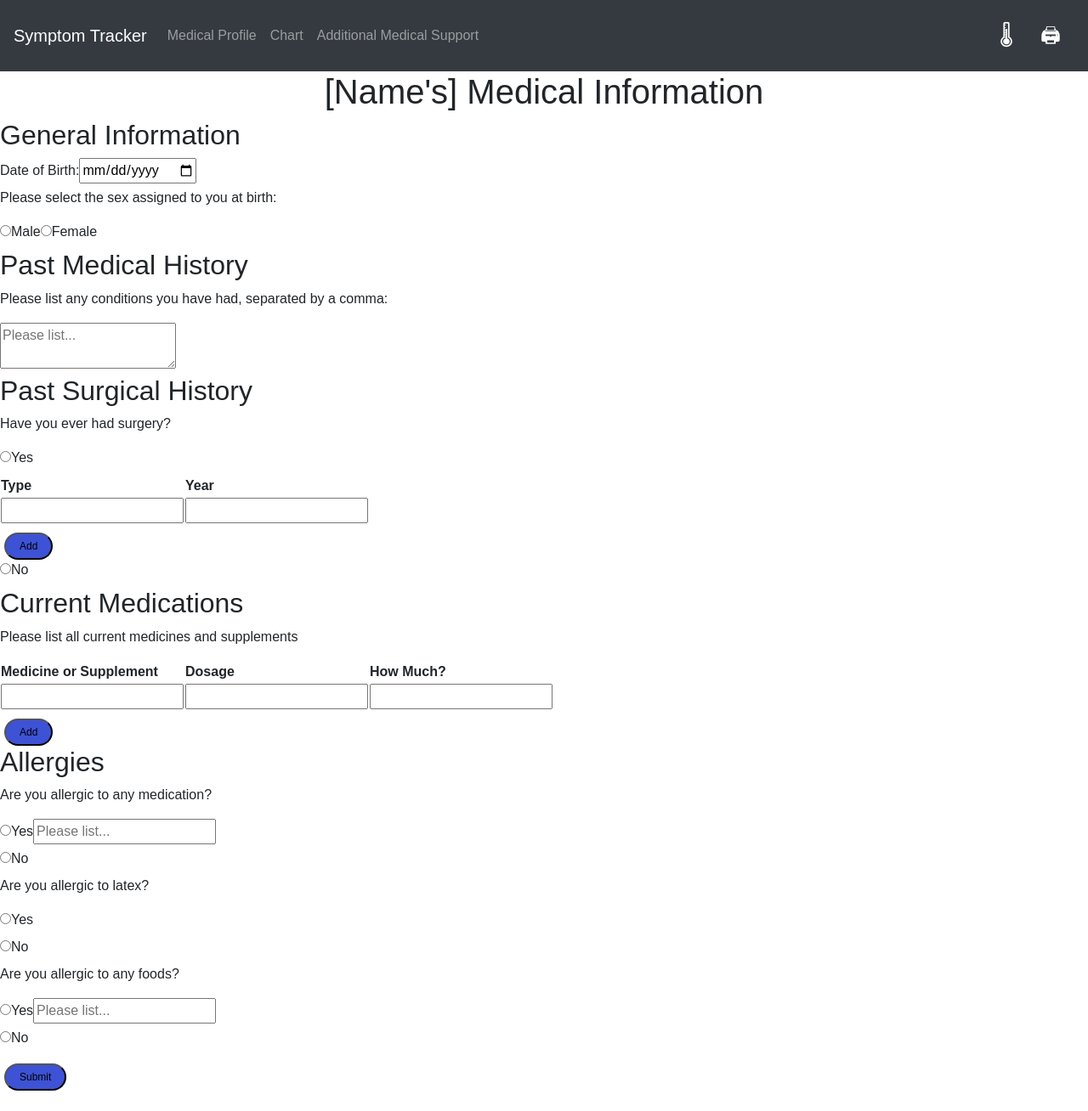
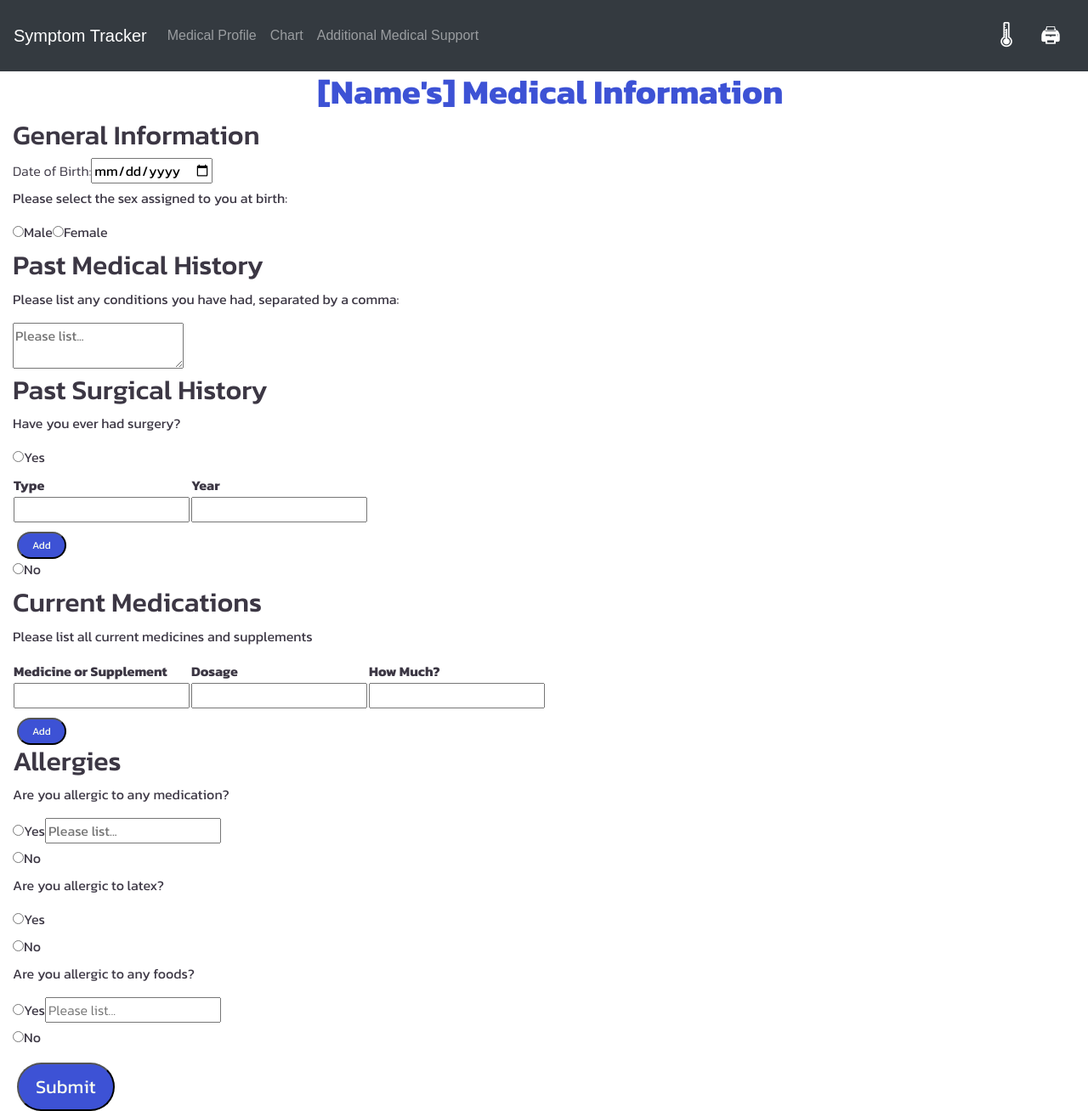
Before and after one commit to andrewjknapp/Symptom-Tracker, a React (Create React App) app in the folder client/: page /medical-profile in a window 1280 px wide. Shown: the whole page at 85% size. Before the commit the page ends 1284 px from the top, so only its background shows below. Built offline with nearby package versions, Linux system fonts and the light colour scheme.

Commit message:
added styling classes to med profile

```diff
--- a/client/public/index.html
+++ b/client/public/index.html
@@ -12,7 +12,7 @@
     <link rel="manifest" href="%PUBLIC_URL%/manifest.json">
     <link rel="stylesheet" href="https://stackpath.bootstrapcdn.com/bootstrap/4.4.1/css/bootstrap.min.css" integrity="sha384-Vkoo8x4CGsO3+Hhxv8T/Q5PaXtkKtu6ug5TOeNV6gBiFeWPGFN9MuhOf23Q9Ifjh" crossorigin="anonymous">
     <link rel="shortcut icon" href="%PUBLIC_URL%/favicon.ico">
-    <!--
+    <link href="https://fonts.googleapis.com/css2?family=Kanit:wght@300;400;500;600;700;800&display=swap" rel="stylesheet">    <!--
       Notice the use of %PUBLIC_URL% in the tags above.
       It will be replaced with the URL of the `public` folder during the build.
       Only files inside the `public` folder can be referenced from the HTML.
@@ -21,7 +21,7 @@
       work correctly both with client-side routing and a non-root public URL.
       Learn how to configure a non-root public URL by running `npm run build`.
     -->
-    <title>React App</title>
+    <title>Symptom Tracker</title>
   </head>
   <body>
     <noscript>
--- a/client/src/component/assets/css/MedicalProfile.css
+++ b/client/src/component/assets/css/MedicalProfile.css
@@ -3,8 +3,47 @@
     display: inline-block;
     padding: 5px 16px;
     background-color: #3D52D5;
+    color: #FBFFF1;
     border-radius: 25px;
     font-size: 12px;
     margin-top: 10px;
     margin-left: 5px;
 }
+
+.allMedText {
+    color: #3C3744;
+    font-family: 'Kanit';
+    margin-left: 15px;
+}
+
+.medHead1 {
+    color: #3D52D5;
+    font-weight: 700;
+
+}
+
+.medHead2 {
+    font-weight: 500;
+
+}
+
+.medBody1 {
+    font-weight: 400;
+
+}
+
+.medBody2 {
+    font-weight: 300;
+
+}
+
+.submitButton {
+    display: inline-block;
+    padding: 10px 20px;
+    background-color: #3D52D5;
+    color: #FBFFF1;
+    border-radius: 50px;
+    font-size: 22px;
+    margin-top: 10px;
+    margin-left: 5px;
+}
--- a/client/src/component/pages/MedicalProfile.js
+++ b/client/src/component/pages/MedicalProfile.js
@@ -13,19 +13,19 @@ function MedicalProfile() {
         setMedCount(medCount + 1)
     }
     return (
-        <article>
+        <article class='allMedText'>
 
-            <h1>[Name's] Medical Information</h1>
+            <h1 class='medHead1'>[Name's] Medical Information</h1>
             <form>
                 <div>
-                    <h2>General Information</h2>
-                    <label htmlFor='DOB'>Date of Birth: </label>
+                    <h2 class='medHead2'>General Information</h2>
+                    <label class='medBody2' htmlFor='DOB'>Date of Birth: </label>
                     <input name='DOB' type='date'></input>
 
-                    <p>Please select the sex assigned to you at birth:</p>
-                    <input type="radio" id="male" name="gender" value="male" />
+                    <p class='medBody1'>Please select the sex assigned to you at birth:</p>
+                    <input class='medBody2' type="radio" id="male" name="gender" value="male" />
                     <label htmlFor="male">Male</label>
-                    <input type="radio" id="female" name="gender" value="female" />
+                    <input class='medBody2' type="radio" id="female" name="gender" value="female" />
                     <label htmlFor="female">Female</label>
                 </div>
 
@@ -37,7 +37,7 @@ function MedicalProfile() {
 
                     <h2>Past Surgical History</h2>
                     <p>Have you ever had surgery?</p>
-                    <input id='yes' name='surgery' type='radio' value='yes'></input>
+                    <input class='medBody2'id='yes' name='surgery' type='radio' value='yes'></input>
                     <label htmlFor='surgeryYes'>Yes</label>
                     <table id='table'>
                         <thead>
@@ -58,7 +58,7 @@ function MedicalProfile() {
                     </table>
                     <button className='medButtons' type='button' id='add' onClick={updateSurgery}>Add</button>
                     <br></br>
-                    <input id='no' name='surgery' type='radio' value='no'></input>
+                    <input class='medBody2' id='no' name='surgery' type='radio' value='no'></input>
                     <label htmlFor='surgeryNo'>No</label>
 
                     <h2>Current Medications</h2>
@@ -100,16 +100,16 @@ function MedicalProfile() {
                     <input name='surgeryNo' type='radio'></input>
                     <label htmlFor='surgeryNo'>No</label>
                     <p>Are you allergic to any foods?</p>
-                    <input id='surgery' name='surgeryYes' type='radio'></input>
+                    <input class='medBody2' id='surgery' name='surgeryYes' type='radio'></input>
                     <label htmlFor='surgeryYes'>Yes </label>
-                    <input placeholder='Please list...'></input>
+                    <input class='medBody2' placeholder='Please list...'></input>
                     <br></br>
                     <input name='surgeryNo' type='radio'></input>
                     <label htmlFor='surgeryNo'>No</label>
 
                 </div>
                 <div>
-                    <button className='medButtons' type='submit'>Submit</button>
+                    <button className='submitButton' type='submit'>Submit</button>
                 </div>
             </form>
         </article>
```
